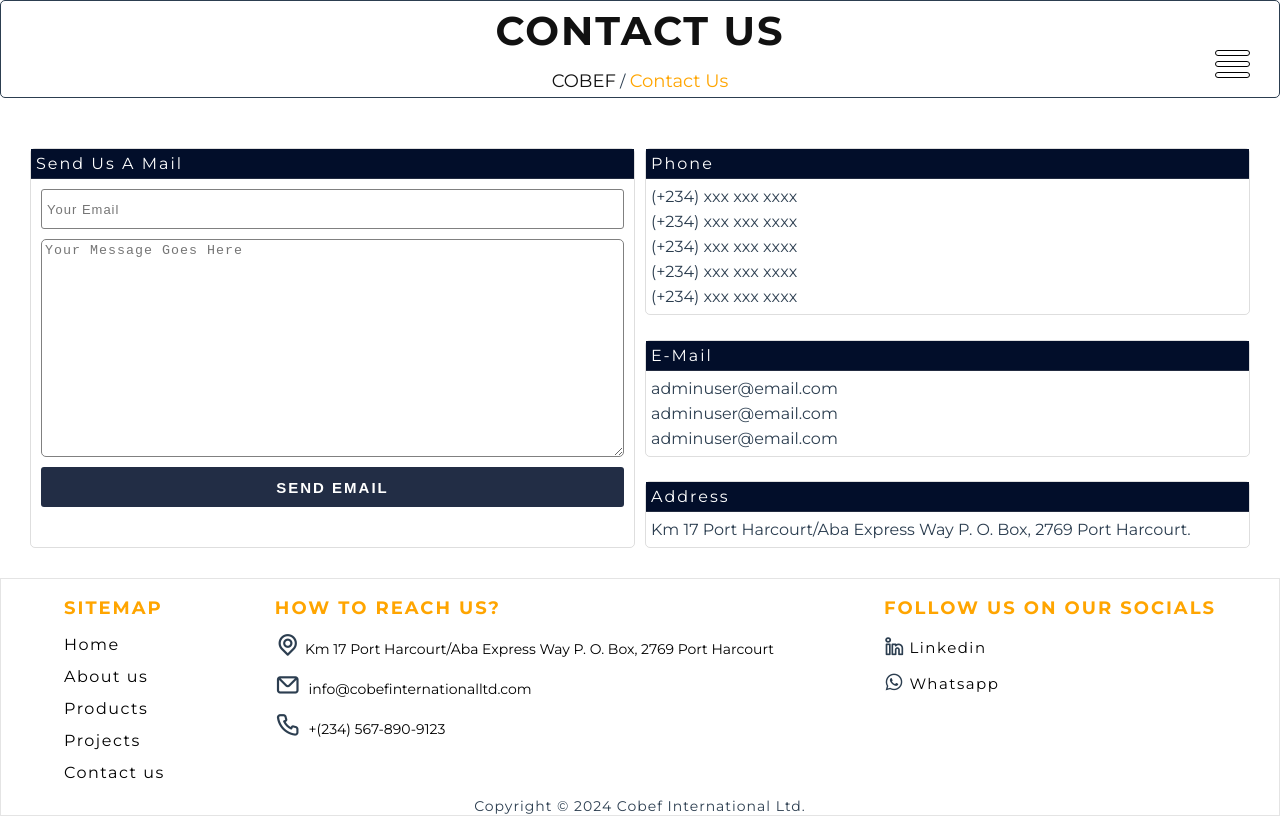
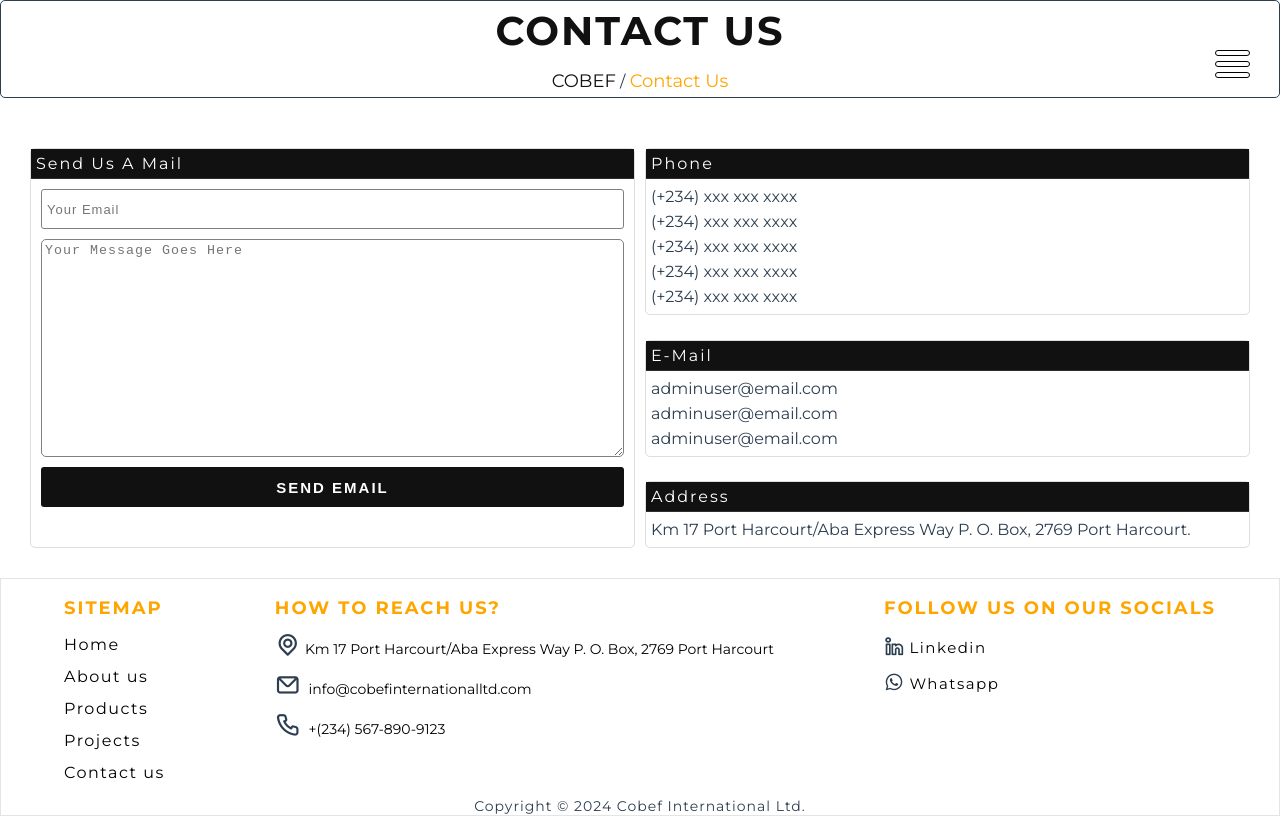
Before and after one commit to utibeinyangetuk/cobef, a Vue app: page /contact in a window 1280 px wide. Built offline with nearby package versions, Linux system fonts and the light colour scheme.

Commit message:
fix background color for contact headers

```diff
--- a/src/views/ContactUs.vue
+++ b/src/views/ContactUs.vue
@@ -58,7 +58,7 @@ import Footer from '@/components/Footer.vue';
 		border-bottom: 1px solid rgba(128, 128, 128, 0.263);
 		text-transform: capitalize;
 		letter-spacing: 2px;
-		background-color: #020e2a;
+		background-color: #111111;
 		color: #ffffff;
 	}
 
@@ -140,7 +140,7 @@ import Footer from '@/components/Footer.vue';
 	button {
 		height: 40px;
 		cursor: pointer;
-		background-color: #020e2ade;
+		background-color: #111111;
 		border: none;
 		color: #ffffff;
 		letter-spacing: 2px;
@@ -151,7 +151,7 @@ import Footer from '@/components/Footer.vue';
 	}
 
 	button:hover {
-		background-color: #020e2a;
+		background-color: #111111;
 	}
 
 	@media only screen and (max-width: 600px) {
```
